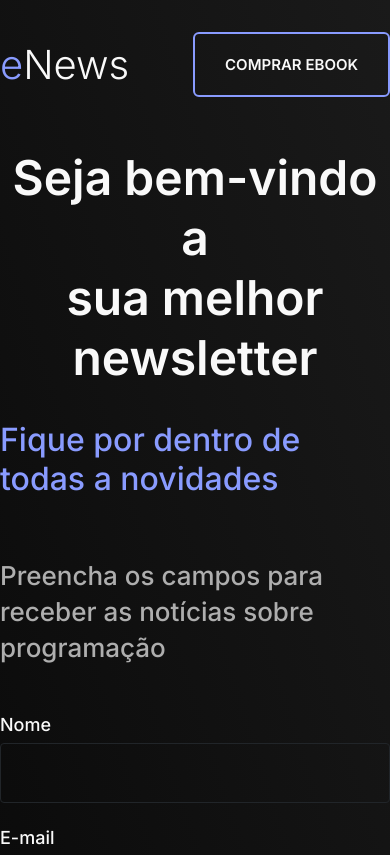
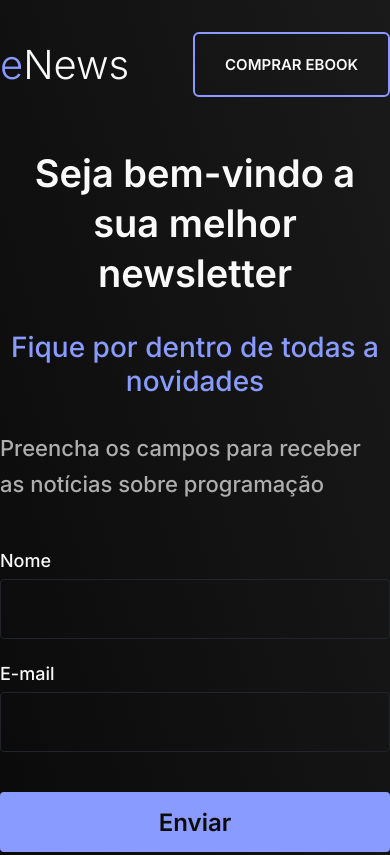
Before and after one commit to thallesrafaell/newsletter, a website: page index.html in a window 390 px wide. Shown: the top 855 px of the page. Drawn offline with Linux system fonts and the light colour scheme.

Commit message:
adicionando media query

```diff
--- a/source/scss/main.scss
+++ b/source/scss/main.scss
@@ -3,11 +3,17 @@
 
 body {
   width: 100vw;
+  height: 100vh;
   background: linear-gradient(252.44deg, #1a1a1a 0%, #0a0a0a 100%);
   background-repeat: no-repeat;
   background-size: cover;
-  overflow-x: hidden;
+  overflow: hidden;
   padding-bottom: 40px;
+
+  @media screen and (max-width: 1600px) {
+    overflow-y: scroll;
+    height: 100%;
+  }
 
   header {
     .header__container {
@@ -56,26 +62,28 @@ body {
     padding-top: 35px;
 
     &__call-to-action {
-      font-size: 48px;
+      font-size: 38px;
       font-weight: 600;
-      line-height: 60px;
+      line-height: 50px;
       text-align: center;
       color: variables.$lightGray;
     }
 
     &__paragraph {
-      font-size: 32px;
+      font-size: 28px;
       font-weight: 500;
       color: variables.$purple;
-      margin: 32px 0 60px;
+      margin: 32px 0 32px;
+      text-align: center;
     }
 
     span {
-      font-size: 26px;
+      font-size: 22px;
       font-weight: 500px;
       line-height: 36px;
       width: 100%;
       color: variables.$gray;
+      text-align: center;
     }
 
     form {
```
Also changed, not shown: build/main.css, 1 other file.
